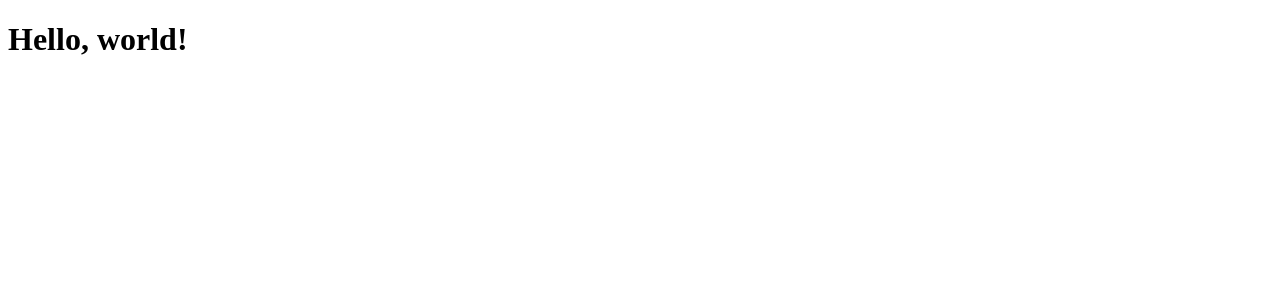
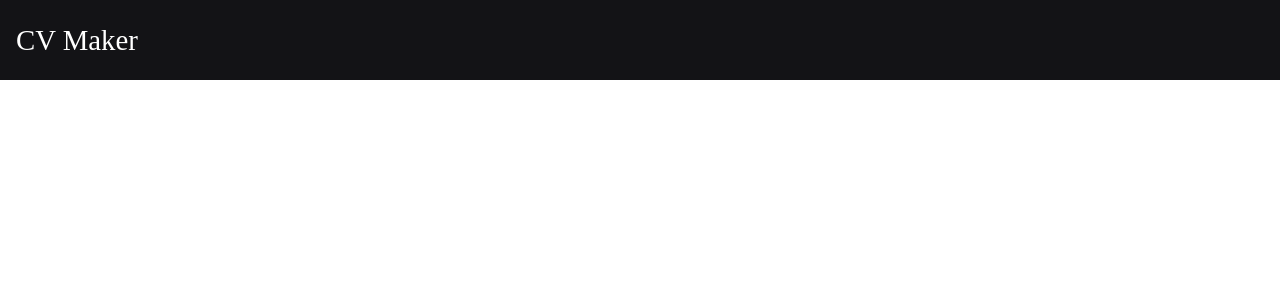
Before and after one commit to gcerv93/cv-project, a React (Create React App) app: page / in a window 1280 px wide. Shown: the top 300 px of the page. Built offline with nearby package versions, Linux system fonts and the light colour scheme.

Commit message:
Add initial Header

```diff
--- a/src/App.js
+++ b/src/App.js
@@ -1,10 +1,11 @@
 import React from "react";
+import Header from "./components/Header";
 
 class App extends React.Component {
   render() {
     return (
       <div>
-        <h1>Hello, world!</h1>
+        <Header />
       </div>
     );
   }
--- /dev/null
+++ b/src/components/Header.js
@@ -0,0 +1,10 @@
+import React from "react";
+import "../styles/main.css";
+
+class Header extends React.Component {
+  render() {
+    return <header>CV Maker</header>;
+  }
+}
+
+export default Header;
--- a/src/styles/main.css
+++ b/src/styles/main.css
@@ -2,3 +2,14 @@ html, body {
    margin: 0;
    padding: 0;
 }
+
+header {
+  box-sizing: border-box;
+  height: 5rem;
+  background-color: #131316;
+  color: white;
+  display: flex;
+  align-items: center;
+  padding: 1rem;
+  font-size: 1.8rem;
+}
```
